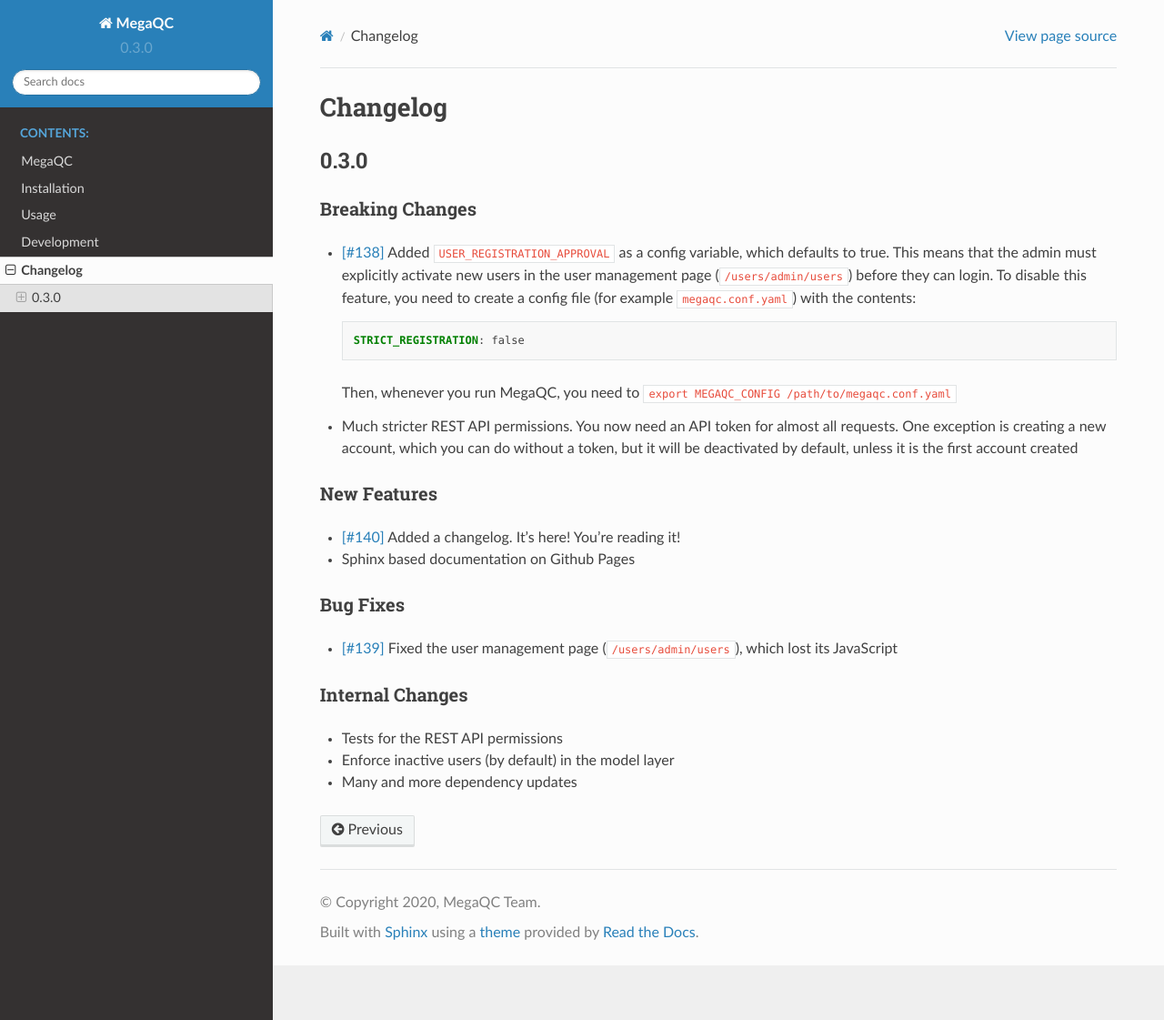
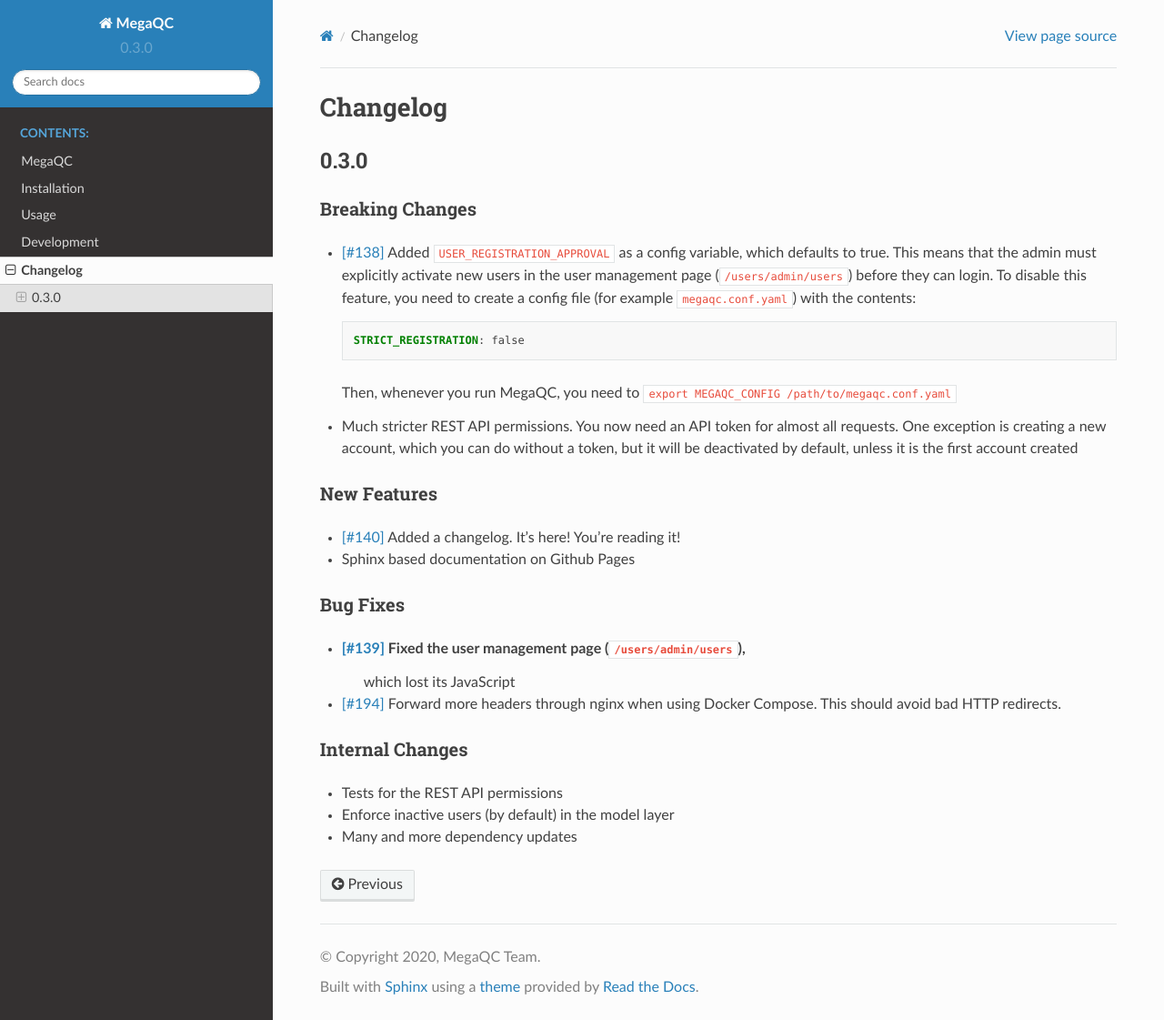
Before and after one commit to MultiQC/MegaQC, a Sphinx documentation site: the page built from docs/source/docs/changelog.rst, in a window 1280 px wide and 1121 px high. Shown: the whole window at 91% size. Built offline with Sphinx 7.4.7 and the Read the Docs theme 2.0.0, drawn with Linux system fonts in a browser that asks for light colours; pages that are not in the unit, such as notebooks, are missing from menus.

Commit message:
Update changelog

```diff
--- a/docs/source/docs/changelog.rst
+++ b/docs/source/docs/changelog.rst
@@ -44,8 +44,9 @@
 Bug Fixes
 ~~~~~~~~~
 
--  `[#139]`_ Fixed the user management page (``/users/admin/users``),
+- `[#139]`_ Fixed the user management page (``/users/admin/users``),
    which lost its JavaScript
+- `[#194]`_ Forward more headers through nginx when using Docker Compose. This should avoid bad HTTP redirects.
 
 .. _internal-changes-1:
 
@@ -60,3 +61,4 @@
 .. _[#138]: https://github.com/ewels/MegaQC/issues/138
 .. _[#140]: https://github.com/ewels/MegaQC/issues/140
 .. _[#139]: https://github.com/ewels/MegaQC/issues/139
+.. _[#194]: https://github.com/ewels/MegaQC/issues/194
```
